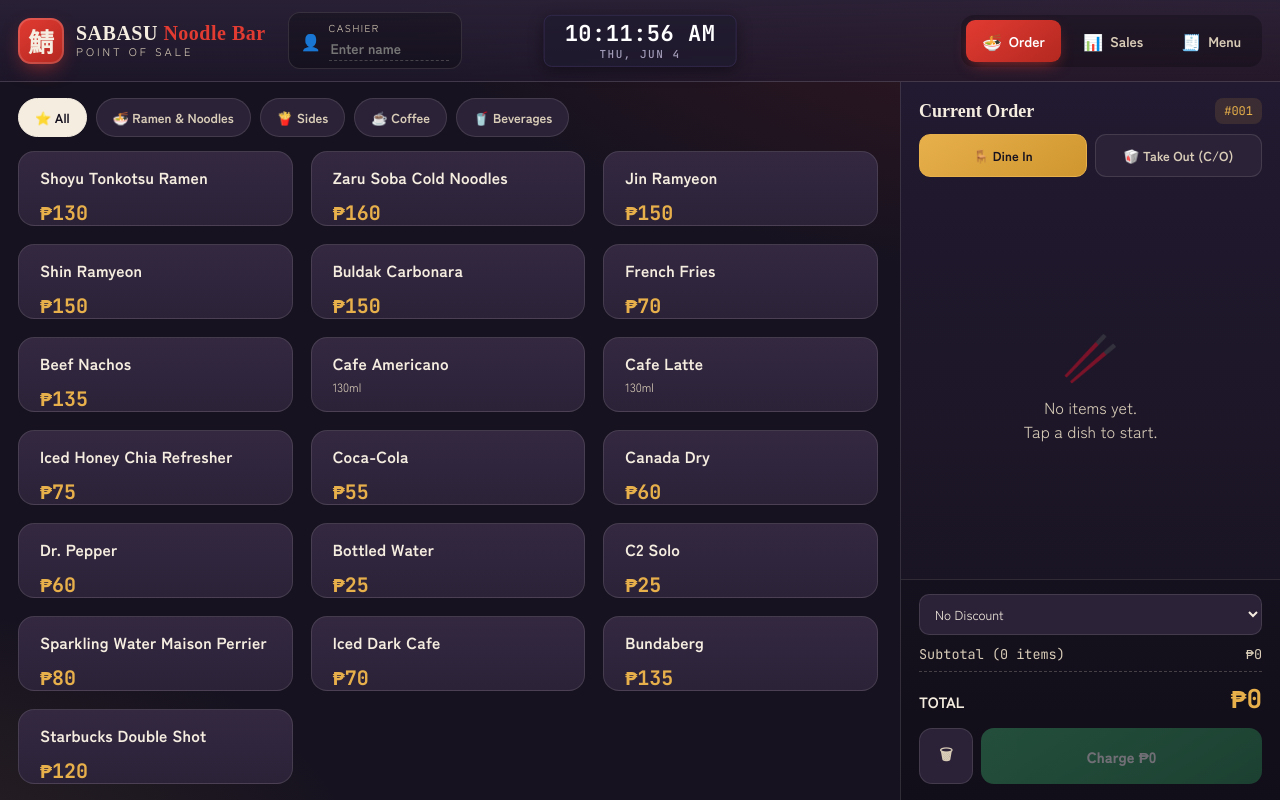
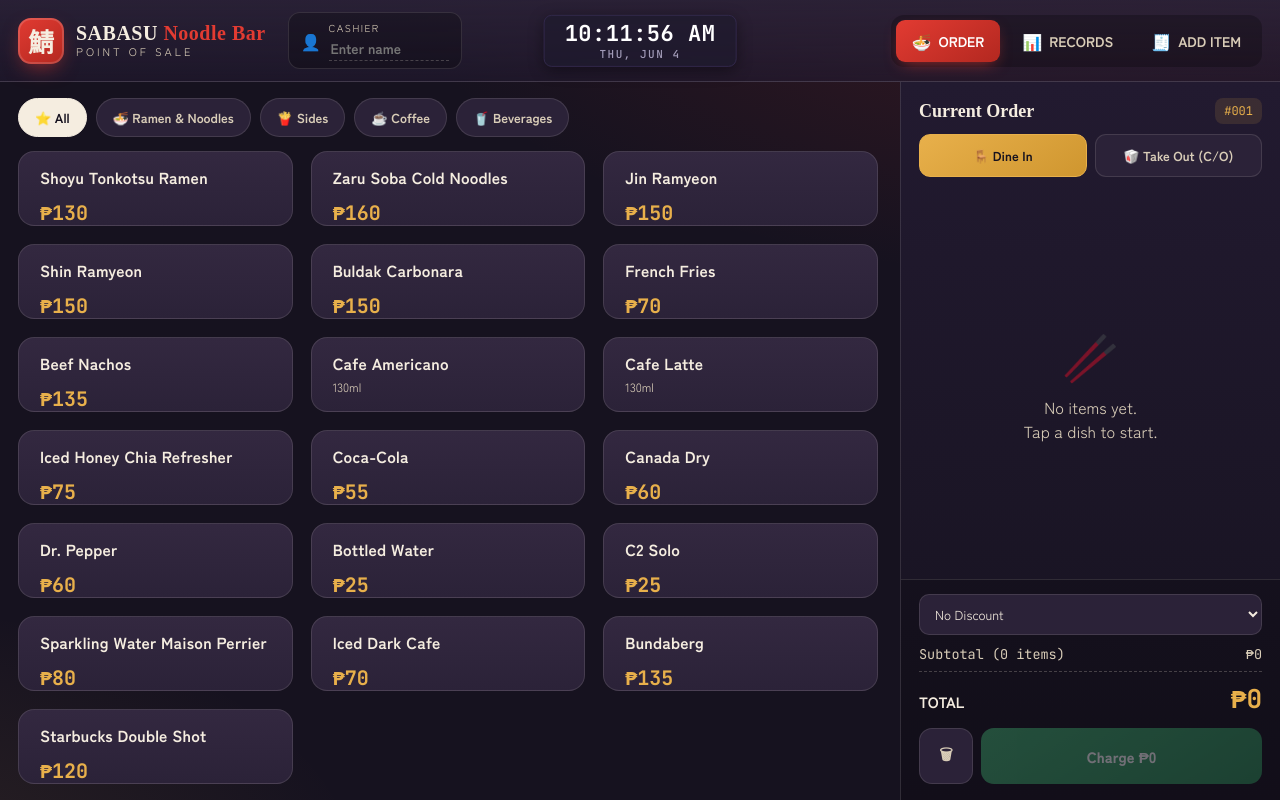
Before and after one commit to Agoradatadriven/sabasu-pos-06042026, a plain HTML site: page index.html in a window 1280 px wide. Drawn offline with Linux system fonts and the light colour scheme; a web font is replaced by a local one.

Commit message:
updating qr

```diff
--- a/index.html
+++ b/index.html
@@ -32,9 +32,9 @@
     </div>
 
     <nav class="topnav">
-      <button data-view="pos" class="active"><span class="ic">🍜</span><span class="lbl">Order</span></button>
-      <button data-view="hist"><span class="ic">📊</span><span class="lbl">Sales</span></button>
-      <button data-view="mgr"><span class="ic">🧾</span><span class="lbl">Menu</span></button>
+      <button data-view="pos" class="active"><span class="ic">🍜</span><span class="lbl">ORDER</span></button>
+      <button data-view="hist"><span class="ic">📊</span><span class="lbl">RECORDS</span></button>
+      <button data-view="mgr"><span class="ic">🧾</span><span class="lbl">ADD ITEM</span></button>
     </nav>
     <div class="clock" id="clock"></div>
   </header>
@@ -140,6 +140,7 @@
         </button>
       </div>
 
+      <!-- Inside index.html, right below your closing </div_for_payMethods> -->
       <div id="qrContainer" style="display: none; text-align: center; margin: 15px 0; padding: 12px; border: 2px dashed #4a3f6b; border-radius: 8px; background: #1f1a2e;">
         <p id="qrLabel" style="color: #fff; margin: 0 0 8px 0; font-size: 14px; font-weight: bold; font-family: sans-serif; text-transform: uppercase; letter-spacing: 0.5px;"></p>
         <img id="qrImage" src="" alt="Scan QR Code" style="max-width: 150px; width: 100%; border-radius: 6px; display: inline-block;">
```
